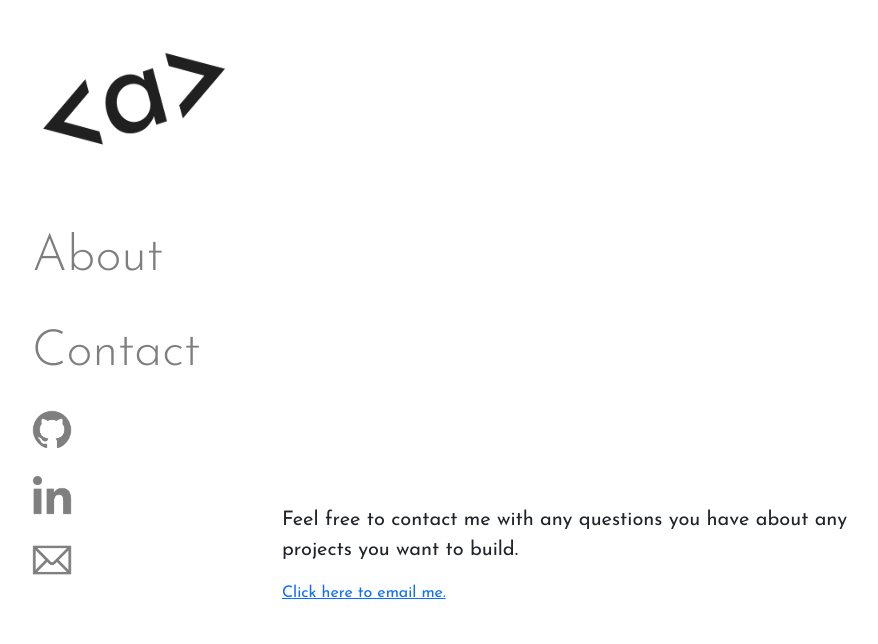
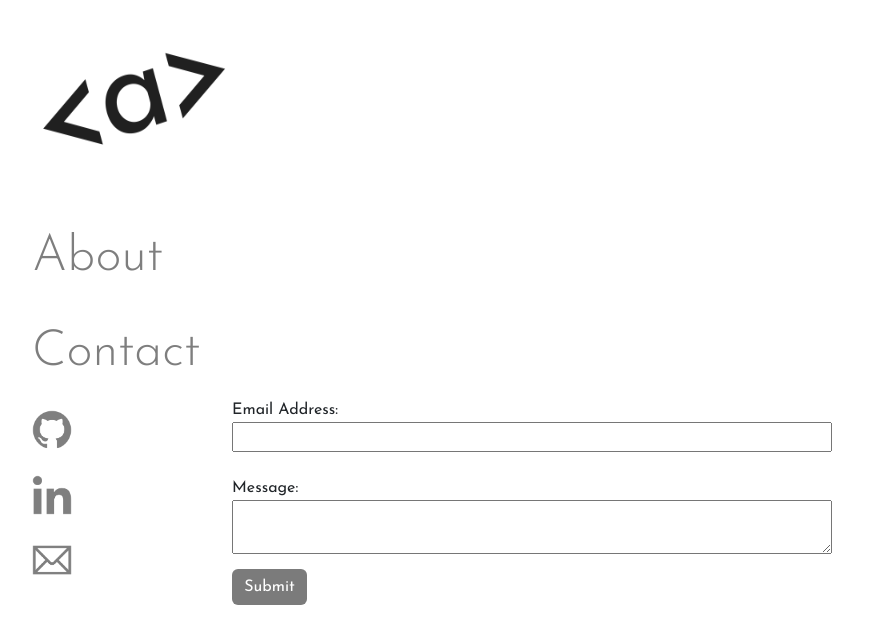
Before and after one commit to adamalcantara/alcantara_development, a React (Create React App) app: page /contact in a window 1280 px wide. Shown: the top 644 px of the page, without its empty margins (8-886 px from the left). Built offline with nearby package versions, Linux system fonts and the light colour scheme.

Commit message:
Added contact form, and it works

```diff
--- a/package.json
+++ b/package.json
@@ -3,6 +3,7 @@
   "version": "0.1.0",
   "private": true,
   "dependencies": {
+    "@formspree/react": "^2.2.3",
     "@testing-library/jest-dom": "^5.12.0",
     "@testing-library/react": "^11.2.7",
     "@testing-library/user-event": "^12.8.3",
--- /dev/null
+++ b/src/components/Contact/index.js
@@ -0,0 +1,47 @@
+import React from 'react';
+import { useForm, ValidationError } from '@formspree/react';
+import "./style.css"
+
+function ContactForm() {
+    const [state, handleSubmit] = useForm("xbjqkvbl");
+    if (state.succeeded) {
+        return <p>Thanks for joining!</p>;
+    }
+    return (
+        <div>
+            <form onSubmit={handleSubmit} id="form">
+                <label htmlFor="email">
+                    Email Address:
+                </label>
+                <input
+                    id="email"
+                    type="email"
+                    name="email"
+                />
+                <ValidationError
+                    prefix="Email"
+                    field="email"
+                    errors={state.errors}
+                />
+                <br></br>
+                <label>
+                    Message:
+                </label>
+                <textarea
+                    id="message"
+                    name="message"
+                />
+                <ValidationError
+                    prefix="Message"
+                    field="message"
+                    errors={state.errors}
+                />
+                <button type="submit" disabled={state.submitting} id="submitBtn">
+                    Submit
+                </button>
+            </form>
+        </div>
+    );
+}
+
+export default ContactForm;
--- /dev/null
+++ b/src/components/Contact/style.css
@@ -0,0 +1,19 @@
+#form {
+    display: flex;
+    flex-direction: column;
+    width: 600px;
+}
+
+#submitBtn {
+    margin-top: 15px;
+    width: 75px;
+    border: none;
+    background-color: rgb(123, 123, 123);
+    border-radius: 6px;
+    color: white;
+    padding: 6px;
+}
+
+#submitBtn:hover {
+    background-color: rgb(160, 160, 160);
+}
--- a/src/pages/Contact/index.js
+++ b/src/pages/Contact/index.js
@@ -1,14 +1,15 @@
 import React from "react";
 import { Link } from "react-router-dom";
 import "./style.css";
+import ContactForm from "../../components/Contact"
 
 function Contact() {
     return (
-        <div className="contact">
-        <p>Feel free to contact me with any questions you have about any projects you want to build.</p>
-        <a href="mailto: alcantaradevelopment@gmail.com">Click here to email me.</a>
-        </div>
-
+        // <div className="contact">
+        // <p>Feel free to contact me with any questions you have about any projects you want to build.</p>
+        // <a href="mailto: alcantaradevelopment@gmail.com">Click here to email me.</a>
+        // </div>
+        <ContactForm />
     )
 }
 
```
Also changed, not shown: 1 other file (tests, documents, lock files or other folders).
